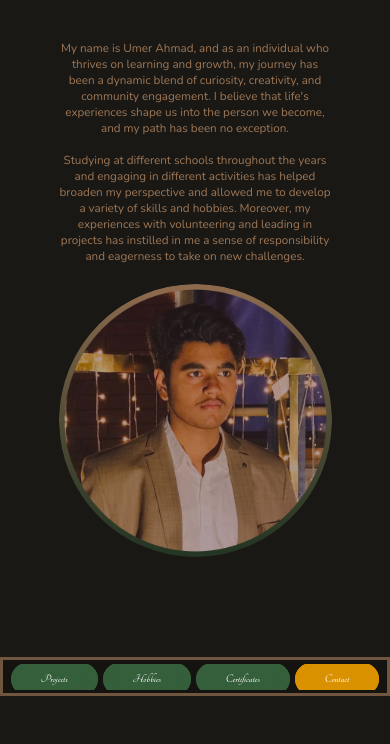
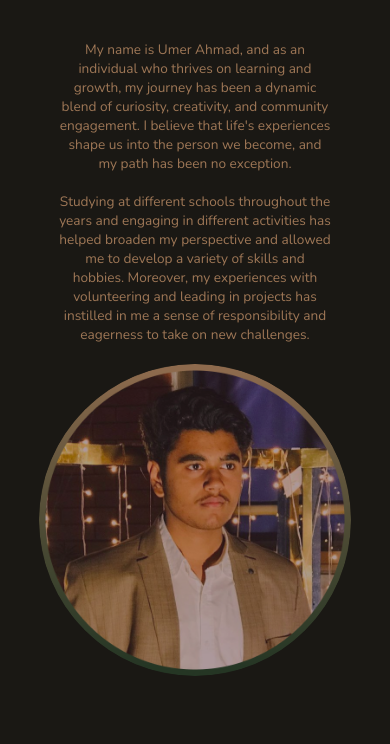
Before and after one commit to ruak47/ruak47.github.io, a plain HTML site: page index.html in a window 390 px wide. Shown: the part 100-844 px from the top of the page. Drawn offline with nearby package versions, Linux system fonts and the light colour scheme.

Commit message:
better responsiveness for intro

```diff
--- a/styles.css
+++ b/styles.css
@@ -61,13 +61,13 @@ h1 {
     }
 
     .IntroRow img {
-        width: 70%;
+        width: 80%;
     }
 
     .IntroRow p {
         width: 70%;
         text-align: center;
-        font-size: 3vw;
+        font-size: 3.5vw;
         margin-bottom: 4vw;
     }
 }
```
